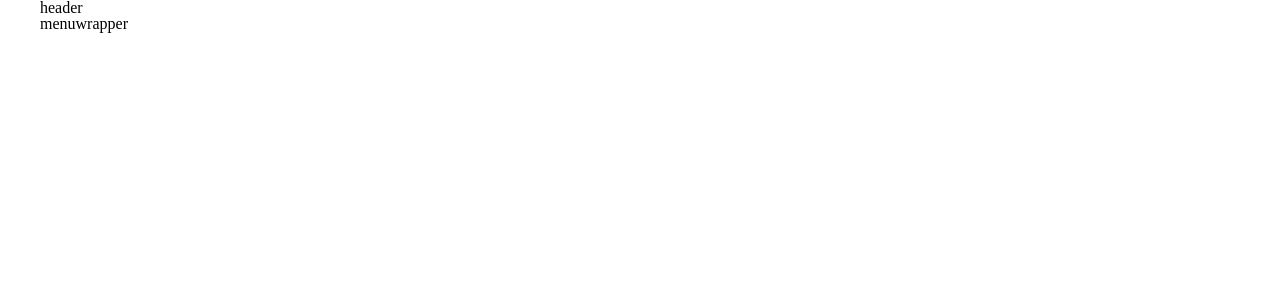
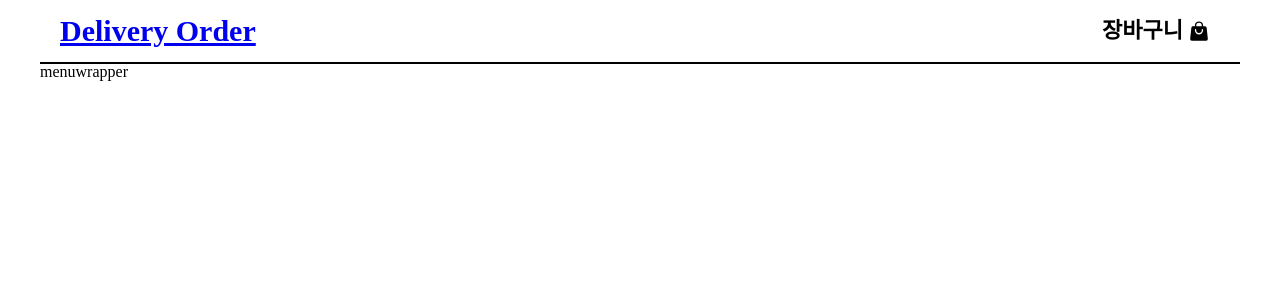
Before and after one commit to leeyeonjoo92/delivery, a React (Create React App) app: page / in a window 1280 px wide. Shown: the top 300 px of the page. Built offline with nearby package versions, Linux system fonts and the light colour scheme; a web font is replaced by a local one.

Commit message:
design: 헤더 디자인 추가

```diff
--- /dev/null
+++ b/src/components/Header.css
@@ -0,0 +1,29 @@
+.header {
+  width: 100%;
+  border-bottom: 2px solid #000;
+  padding: 10px 20px;
+  font-weight: bold;
+  display: flex;
+  justify-content: space-between;
+  align-items: center;
+}
+
+.header-logo {
+  font-size: 30px;
+  cursor: pointer;
+}
+
+.header-cart {
+  display: flex;
+  justify-content: center;
+  align-items: center;
+  font-size: 22px;
+  cursor: pointer;
+  padding: 10px;
+}
+
+.header-cart-img {
+  width: 22px;
+  height: 22px;
+  margin-left: 5px;
+}
--- a/src/components/Header.js
+++ b/src/components/Header.js
@@ -1,7 +1,21 @@
 import React from "react";
+import "../components/Header.css";
+import CartImg from "../assets/cart.svg";
 
 const Header = () => {
-  return <div>header</div>;
+  return (
+    <div className="header">
+      <a href="/" className="header-logo">
+        Delivery Order
+      </a>
+      <div className="header-cart">
+        장바구니
+        <div className="header-cart-img">
+          <img src={CartImg} alt="cart" />
+        </div>
+      </div>
+    </div>
+  );
 };
 
 export default Header;
```
